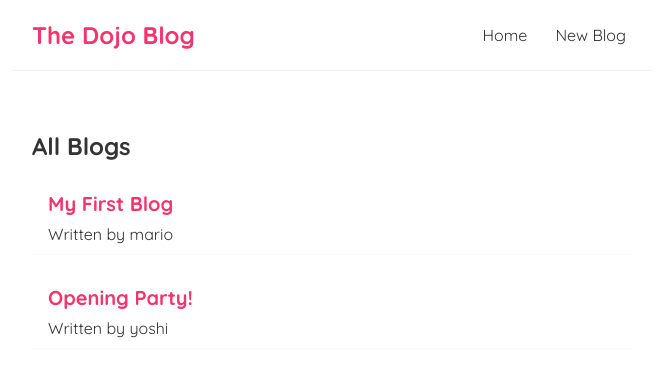
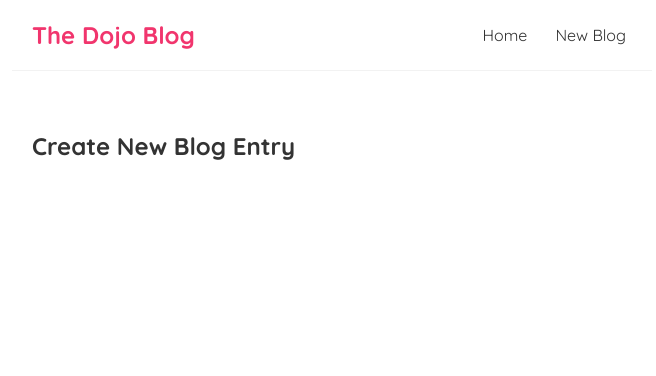
Before and after one commit to ptouchton/dojo-blog, a React (Create React App) app: page /create in a window 1280 px wide. Shown: the top 376 px of the page, without its empty margins (308-964 px from the left). Built offline with nearby package versions, Linux system fonts and the light colour scheme; data requests are answered from the project's data file.

Commit message:
added ability to abort fetch

```diff
--- a/package.json
+++ b/package.json
@@ -8,6 +8,7 @@
     "@testing-library/user-event": "^12.1.10",
     "react": "^17.0.1",
     "react-dom": "^17.0.1",
+    "react-router-dom": "5",
     "react-scripts": "4.0.3",
     "web-vitals": "^1.0.1"
   },
--- a/src/App.js
+++ b/src/App.js
@@ -1,15 +1,26 @@
 import Navbar from './Navbar';
 import Home from './Home';
+import { BrowserRouter as Router, Route, Switch } from 'react-router-dom';
+import Create from './Create';
 
 function App() {
 
   return (
-    <div className="App">
-      <Navbar />
-      <div className="content">
-        <Home />
+    <Router>
+      <div className="App">
+        <Navbar />
+        <div className="content">
+          <Switch>
+            <Route exact path='/'>
+              <Home />
+            </Route>
+            <Route path = '/create'>
+              <Create />
+            </Route>
+          </Switch>
+        </div>
       </div>
-    </div>
+    </Router>
   );
 }
 
--- /dev/null
+++ b/src/Create.js
@@ -0,0 +1,9 @@
+const Create = () => {
+    return (
+        <div className="create">
+            <h2>Create New Blog Entry</h2>
+        </div>
+     );
+}
+
+export default Create;
--- a/src/Navbar.js
+++ b/src/Navbar.js
@@ -1,10 +1,12 @@
+import { Link } from "react-router-dom";
+
 const Navbar = () => {
     return (
         <nav className="navbar">
             <h1>The Dojo Blog</h1>
             <div className="links">
-                <a href="/">Home</a>
-                <a href="/create">New Blog</a>
+                <Link to="/">Home</Link>
+                <Link to="/create">New Blog</Link>
             </div>
         </nav>
      );
--- a/src/useFetch.js
+++ b/src/useFetch.js
@@ -7,8 +7,11 @@
     const [error, setError] = useState(null);
 
     useEffect(() => {
+
+        const abortCont = new AbortController();
+
         setTimeout(() => {
-            fetch(url)
+            fetch(url, { signal: abortCont.signal })
                 .then(res => {
                     if (!res.ok) {
                         throw Error(`Server responded with error: ${res.status}`);
@@ -21,10 +24,16 @@
                     setError(null);
                 })
                 .catch(err => {
-                    setIsPending(false);
-                    setError(err.message);
+
+                    if (err.name !== 'AbortError') {
+                        setIsPending(false);
+                        setError(err.message);
+                    }
                 })
-        }, 1000)
+        }, 1000);
+
+        return () => abortCont.abort();
+
     }, [url]);
 
     return { data, isPending, error };
```
Also changed, not shown: 1 other file (tests, documents, lock files or other folders).
